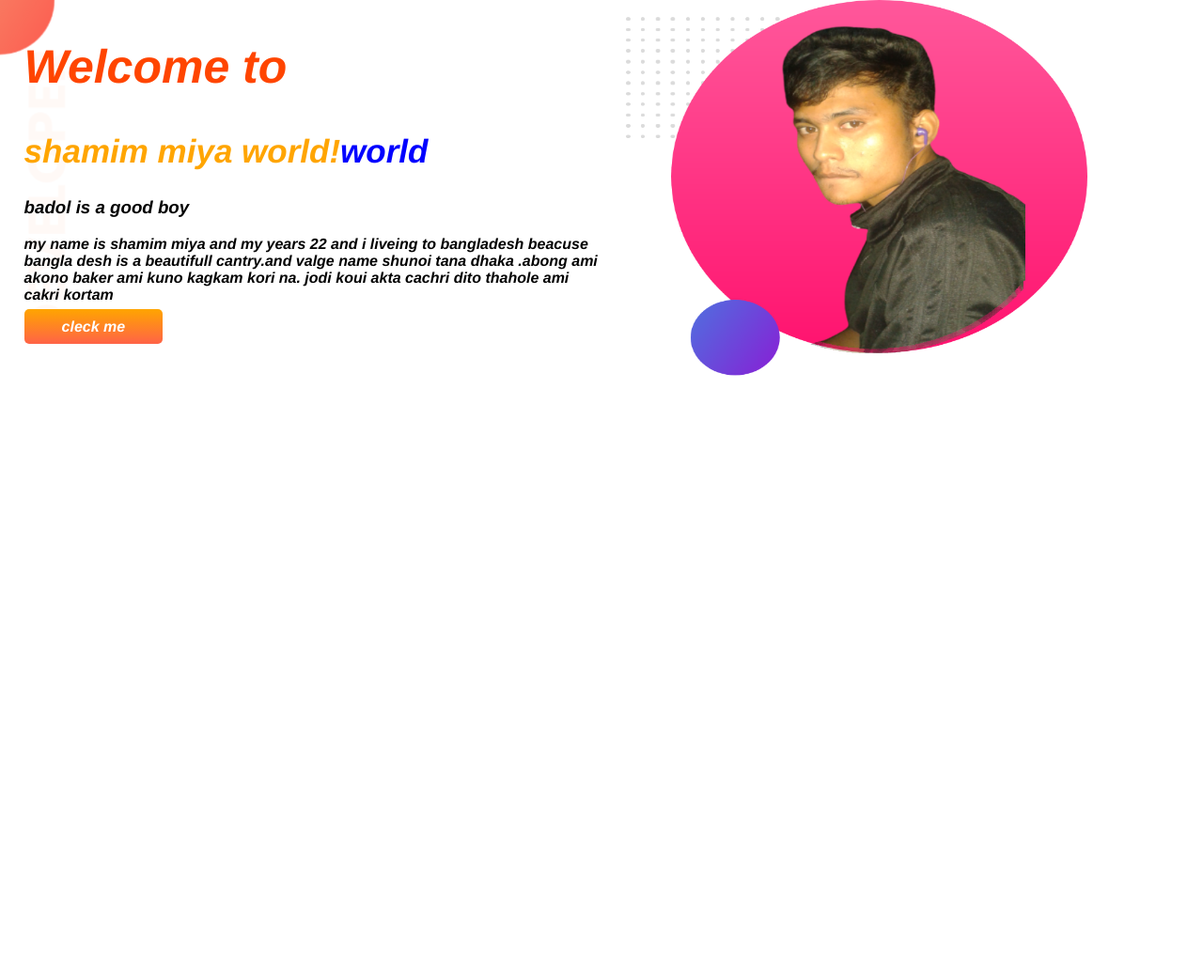
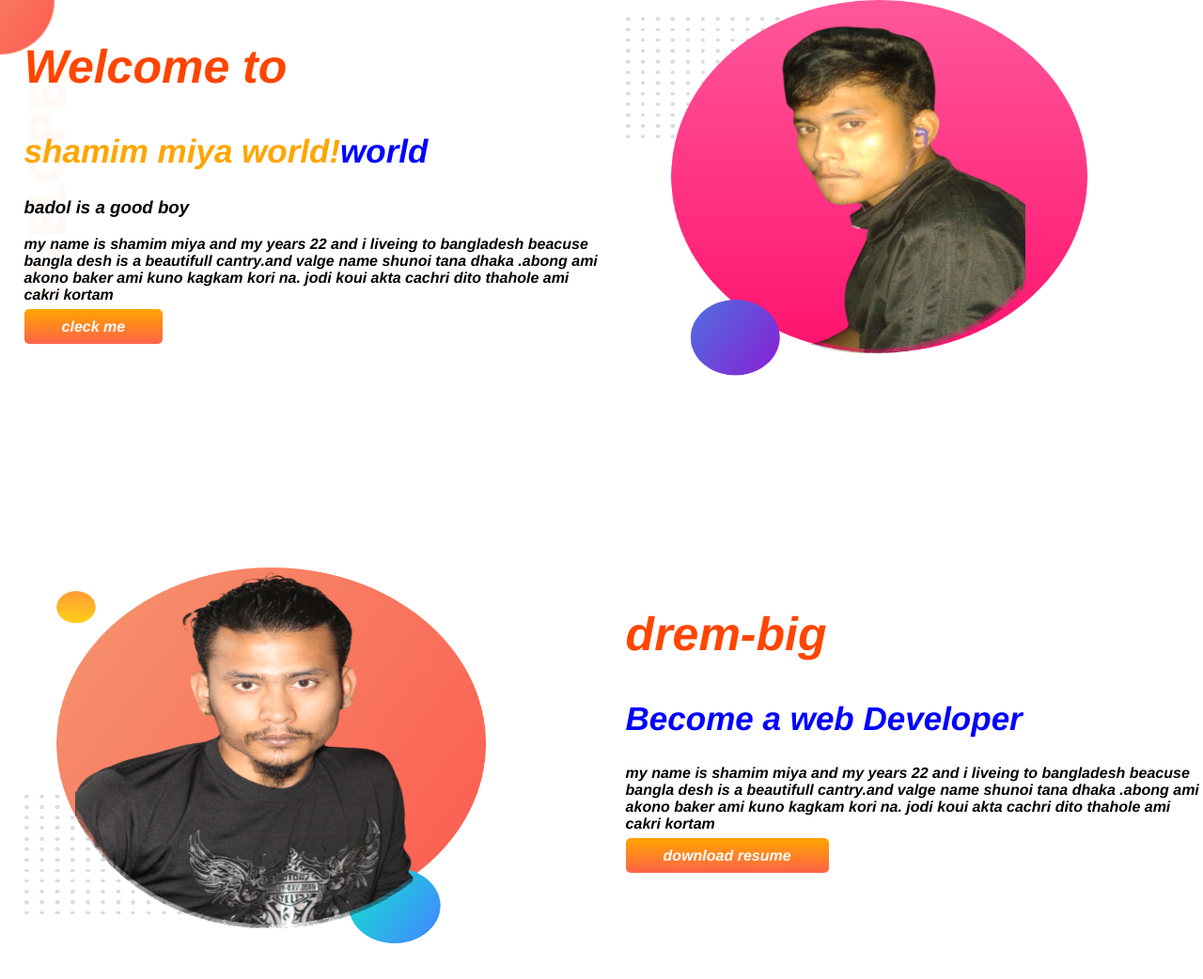
Before and after one commit to shamimkhan11/developer-hero, a plain HTML site: page index.html in a window 1280 px wide. Shown: the whole page at 94% size. Before the commit the page ends 800 px from the top, so only its background shows below. Drawn offline with nearby package versions, Linux system fonts and the light colour scheme.

Commit message:
imge added

```diff
--- a/index.html
+++ b/index.html
@@ -31,6 +31,21 @@
     </div>
 
   </section>
+  <section class="">
+    <div class="half-width">
+      <img src="./images/shami-2.png" alt="">
+    </div>
+    <div class="half-width">
+      <h1>drem-big</h1>
+      <h2>Become a web Developer</h2>
+      <p>my name is shamim miya and my years 22 and i liveing to bangladesh beacuse bangla desh is a beautifull
+        cantry.and
+        valge name shunoi tana dhaka .abong ami akono baker ami kuno kagkam kori na. jodi koui akta cachri dito thahole
+        ami cakri kortam</p>
+      <a class="cleck-buttom" target="_blank" href="">download resume</a>
+    </div>
+
+  </section>
 </body>
 
 </html>
--- a/style.css
+++ b/style.css
@@ -24,6 +24,7 @@ img {
 
 section {
     display: flex;
+    margin-bottom: 200px;
 }
 
 .half-width {
@@ -49,3 +50,9 @@ section {
     background-image: url(./images/top-banner.png);
     background-repeat: no-repeat;
 }
+
+.drem-big {
+    background-image: url(./images/dream-bg.png);
+    background-repeat: no-repeat;
+    background-position: right;
+}
```
